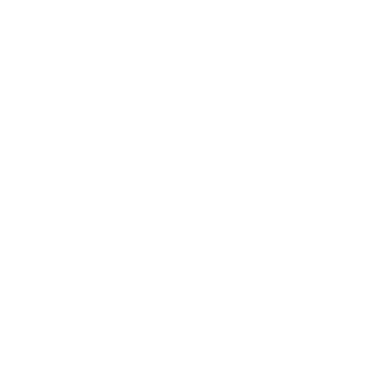
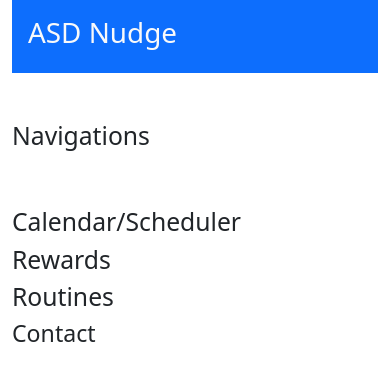
Before and after one commit to TonnTribe/ASD-Nudge, a plain HTML site: page index.html in a window 390 px wide. Drawn offline with nearby package versions, Linux system fonts and the light colour scheme.

Commit message:
updated index.html with bootstrap links, started page layout for mobile device

```diff
--- a/index.html
+++ b/index.html
@@ -4,9 +4,51 @@
     <meta charset="UTF-8">
     <meta http-equiv="X-UA-Compatible" content="IE=edge">
     <meta name="viewport" content="width=device-width, initial-scale=1.0">
-    <title>Document</title>
+    <title>ASD Nudge</title>
+    <link href="https://cdn.jsdelivr.net/npm/bootstrap@5.1.3/dist/css/bootstrap.min.css"
+    rel="stylesheet"
+    integrity="sha384-1BmE4kWBq78iYhFldvKuhfTAU6auU8tT94WrHftjDbrCEXSU1oBoqyl2QvZ6jIW3"
+    crossorigin="anonymous">
+    <link rel="stylesheet" href="./assets/css/style.css" />
 </head>
 <body>
+    <div class="container">
 
+        <header class="container-fluid bg-primary text-light mb-5 p-3">
+            <div class="d-flex align-items-center">
+                <h1>ASD Nudge</h1>
+            </div>
+        </header>
+
+        <nav class="navigations my-5">
+            <div class="row">
+                <div class="col-12 col-md-8 col-lg-9">
+                <h2>Navigations</h2>
+            </div>
+        </nav>
+
+        <section class="calendar">
+            <h2>Calendar/Scheduler</h2>
+        </section>
+
+        <section class="rewards">
+            <h2>Rewards</h2>
+        </section>
+
+        <section class="routines">
+            <h2>Routines</h2>
+        </section>
+
+        <footer>
+            <h3>Contact</h3>
+        </footer>
+    </div>
+
+
+    <script src="https://cdn.jsdelivr.net/npm/bootstrap@5.1.3/dist/js/bootstrap.bundle.min.js"
+    integrity="sha384-ka7Sk0Gln4gmtz2MlQnikT1wXgYsOg+OMhuP+IlRH9sENBO0LRn5q+8nbTov4+1p"
+    crossorigin="anonymous">
+</script>
+    <script src="./assets/js/script.js"></script>
 </body>
 </html>
```
